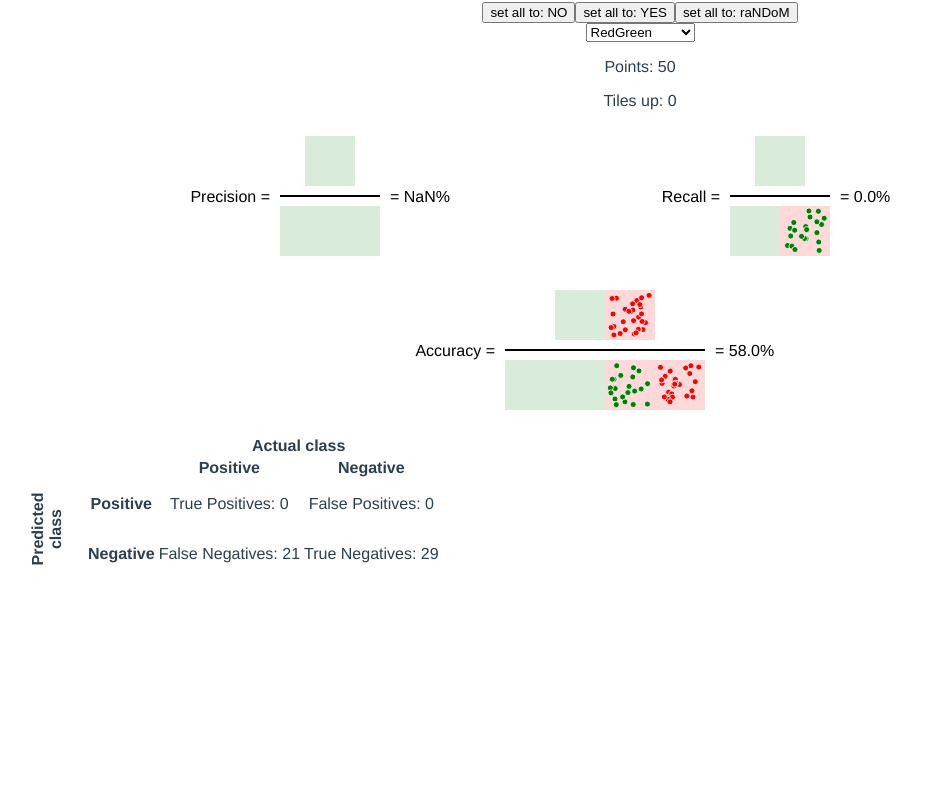
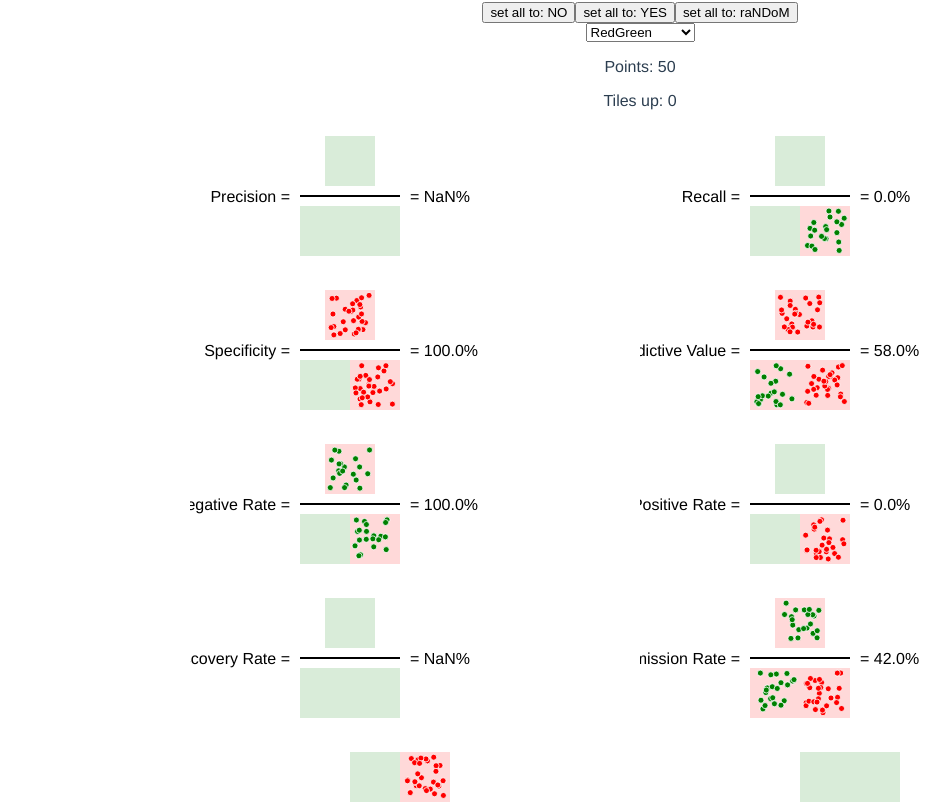
Before and after one commit to stared/which-ml-are-you, a Vue app: page / in a window 1280 px wide. Shown: the part 757-1560 px from the top of the page, without its empty margins (0-951 px from the left). Before the commit the page ends 1345 px from the top, so only its background shows below. Built offline with nearby package versions, Linux system fonts and the light colour scheme; the HTML template or start-up script is replaced by a standard one.

Commit message:
Add more metrics, wiki links and synonyms

```diff
--- a/src/App.vue
+++ b/src/App.vue
@@ -65,7 +65,7 @@
 import Chart from './components/Chart.vue'
 import ConfusionTable from './components/ConfusionTable.vue'
 import QuantityVisually from './components/QuantityVisually.vue'
-import {computeMetrics, confusionMatrixMetrics} from "./metrics";
+import {computeMetrics, confusionMatrixMetrics} from './metrics.js';
 import {tiles, tileSize, allDatasets} from './datasets.js'
 
 
--- a/src/components/QuantityVisually.vue
+++ b/src/components/QuantityVisually.vue
@@ -76,7 +76,7 @@ export default {
     },
     shiftX: {
       type: Number,
-      default: 80
+      default: 100
     },
     colorScheme: Object,
     metrics: {
--- a/src/metrics.js
+++ b/src/metrics.js
@@ -20,20 +20,96 @@ export function computeMetrics(points, tiles, tileSize) {
   }
 }
 
+export const metrics2acronym = {
+  truePositive: "TP",
+  falsePositives: "FP",
+  falseNegatives: "FN",
+  trueNegatives: "TN",
+};
+
 export const confusionMatrixMetrics = [
+  // {
+  //   name: "Condition positive",
+  //   synonyms: ["(P)"],
+  //   wiki: "",
+  //   numerator: ["truePositives", "falseNegatives"],
+  //   denominator: [1]
+  // },
+  // {
+  //   name: "Condition negative",
+  //   synonyms: ["(N)"],
+  //   wiki: "",
+  //   numerator: ["falsePositives", "trueNegatives"],
+  //   denominator: [1]
+  // },
   {
     name: "Precision",
+    synonyms: ["Positive Predictive Value (PPV)"],
+    wiki: "https://en.wikipedia.org/wiki/Precision_and_recall",
     numerator: ["truePositives"],
     denominator: ["truePositives", "falsePositives"]
   },
   {
     name: "Recall",
+    synonyms: ["Sensitivity", "Hit rate", "True Positive Rate (TPR)"],
+    wiki: "https://en.wikipedia.org/wiki/Precision_and_recall",
     numerator: ["truePositives"],
     denominator: ["truePositives", "falseNegatives"]
   },
   {
+    name: "Specificity",
+    synonyms: ["Selectivity", "True Negative Rate (TNR)"],
+    wiki: "https://en.wikipedia.org/wiki/Sensitivity_and_specificity",
+    numerator: ["trueNegatives"],
+    denominator: ["falsePositives", "trueNegatives"]
+  },
+  {
+    name: "Negative Predictive Value",
+    synonyms: ["(NPV)"],
+    wiki: "https://en.wikipedia.org/wiki/Positive_and_negative_predictive_values",
+    numerator: ["trueNegatives"],
+    denominator: ["falseNegatives", "trueNegatives"]
+  },
+  {
+    name: "False Negative Rate",
+    synonyms: ["(FNR)", "Miss Rate"],
+    wiki: "https://en.wikipedia.org/wiki/Positive_and_negative_predictive_values",
+    numerator: ["falseNegatives"],
+    denominator: ["truePositives", "falseNegatives"]
+  },
+  {
+    name: "False Positive Rate",
+    synonyms: ["(FPR)", "Fall-out"],
+    wiki: null,
+    numerator: ["falsePositives"],
+    denominator: ["falsePositives", "trueNegatives"]
+  },
+  {
+    name: "False Discovery Rate",
+    synonyms: ["(FDR)"],
+    wiki: "https://en.wikipedia.org/wiki/False_discovery_rate",
+    numerator: ["falsePositives"],
+    denominator: ["truePositives", "falsePositives"]
+  },
+  {
+    name: "False Omission Rate",
+    synonyms: ["(FOR)"],
+    wiki: "https://en.wikipedia.org/wiki/Positive_and_negative_predictive_values",
+    numerator: ["falseNegatives"],
+    denominator: ["falseNegatives", "trueNegatives"]
+  },
+  {
     name: "Accuracy",
+    synonyms: ["(ACC)"],
+    wiki: "https://en.wikipedia.org/wiki/Accuracy_and_precision",
     numerator: ["truePositives", "trueNegatives"],
     denominator: ["truePositives", "falsePositives", "falseNegatives", "trueNegatives"]
   },
+  {
+    name: "F1 score",
+    synonyms: [],
+    wiki: "https://en.wikipedia.org/wiki/F1_score",
+    numerator: ["truePositives", "truePositives"],
+    denominator: ["truePositives", "truePositives", "falsePositives", "falseNegatives"]
+  },
 ];
```
